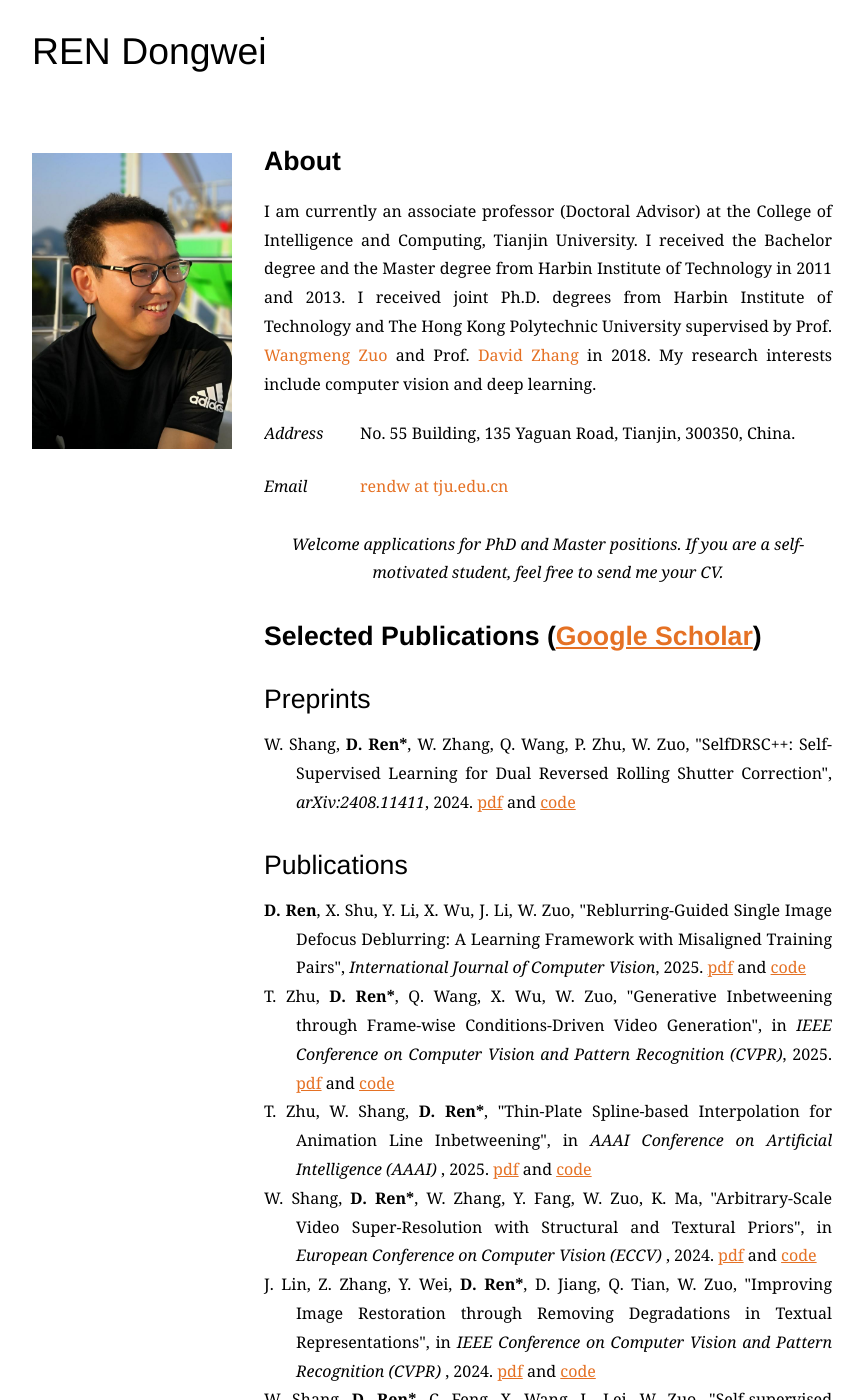
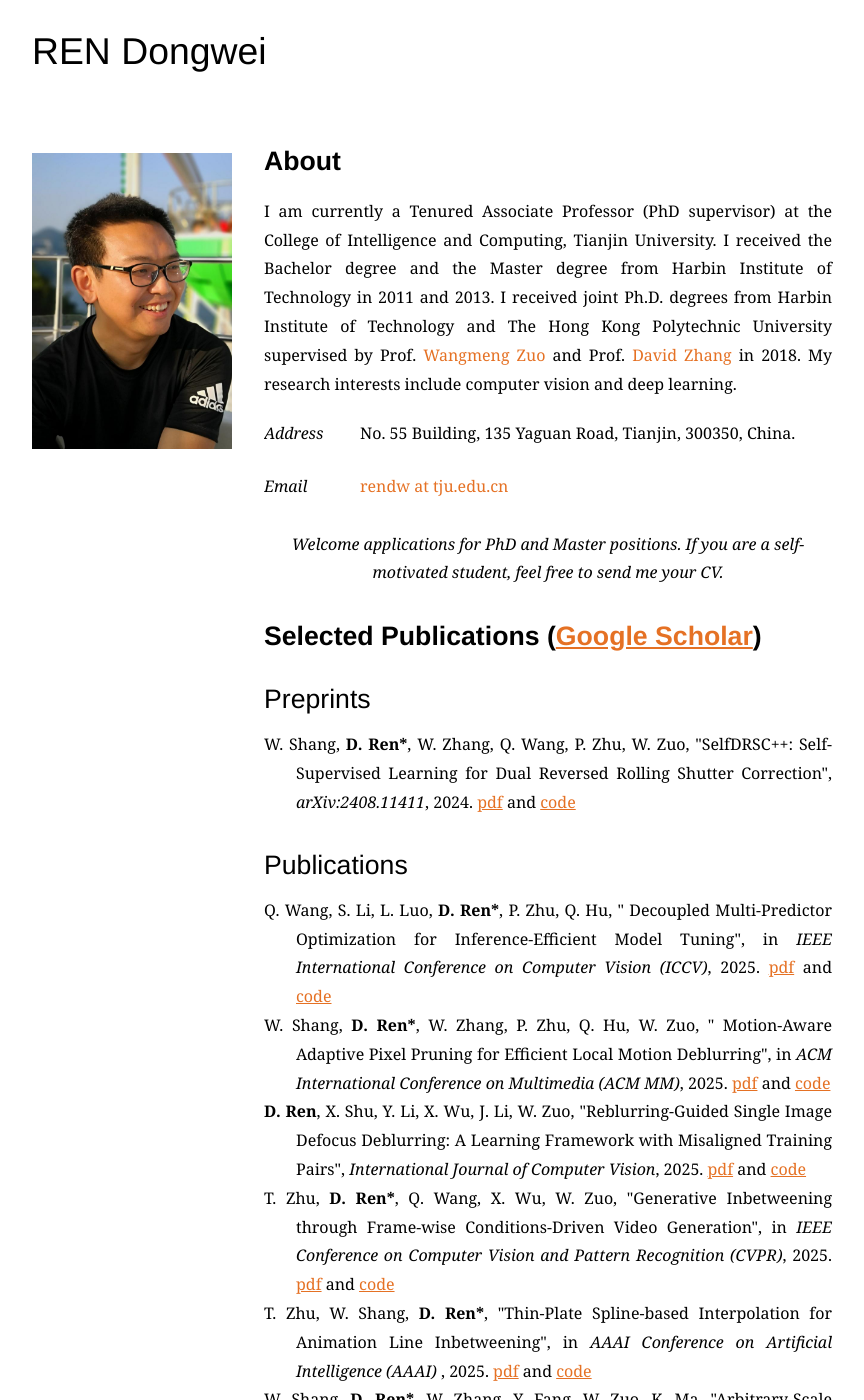
Before and after one commit to csdwren/csdwren.github.io, a Jekyll site: the page built from index.html, in a window 1280 px wide and 1400 px high. Shown: the whole window, without its empty margins (208-1072 px from the left). Built offline with Jekyll 4.4.1, drawn with Linux system fonts in a browser that asks for light colours; some web fonts are replaced; some of the changed text lies outside the part shown.

Commit message:
Update index.html

```diff
--- a/index.html
+++ b/index.html
@@ -9,7 +9,7 @@
 </div>
 	<div id="section2">
 	  <h4><strong>About</strong> </h4>
-			<p align="justify"> I am currently an associate professor (Doctoral Advisor) at the College of Intelligence and Computing, Tianjin University. I received the Bachelor degree and the Master degree from Harbin Institute of Technology in 2011 and 2013. I received joint Ph.D. degrees from Harbin Institute of Technology and The Hong Kong Polytechnic University supervised by Prof. <a href="http://homepage.hit.edu.cn/wangmengzuo">Wangmeng Zuo</a> and Prof. <a href="https://www4.comp.polyu.edu.hk/~csdzhang/">David Zhang</a> in 2018. My	research	interests include computer vision and deep learning.</p>
+			<p align="justify"> I am currently a Tenured Associate Professor (PhD supervisor) at the College of Intelligence and Computing, Tianjin University. I received the Bachelor degree and the Master degree from Harbin Institute of Technology in 2011 and 2013. I received joint Ph.D. degrees from Harbin Institute of Technology and The Hong Kong Polytechnic University supervised by Prof. <a href="http://homepage.hit.edu.cn/wangmengzuo">Wangmeng Zuo</a> and Prof. <a href="https://sds.cuhk.edu.cn/en/teacher/315">David Zhang</a> in 2018. My	research	interests include computer vision and deep learning.</p>
 			<dl class="cv">
               <dt>Address</dt>
               <dd>
@@ -42,6 +42,12 @@
 
       <ul class="cv">
 <li>
+          <div align="justify"> Q. Wang, S. Li, L. Luo, <strong>D. Ren*</strong>, P. Zhu, Q. Hu, &quot; Decoupled Multi-Predictor Optimization for Inference-Efficient Model Tuning&quot;</a>,  in <em> IEEE International Conference on Computer Vision (ICCV)</em>, 2025. <a href="https://arxiv.org/pdf/2409.17792"><u>pdf</u></a> and <a href=" https://github.com/ssscrystal/Reblurring-guided-JDRL"><u>code</u></a></div>
+          </li>
+<li>
+          <div align="justify">W. Shang, <strong>D. Ren*</strong>, W. Zhang, P. Zhu, Q. Hu, W. Zuo, &quot; Motion-Aware Adaptive Pixel Pruning for Efficient Local Motion Deblurring&quot;</a>, in <em> ACM International Conference on Multimedia (ACM MM)</em>, 2025. <a href="https://arxiv.org/pdf/2507.07708"><u>pdf</u></a> and <a href=" https://github.com/shangwei5/M2AENet"><u>code</u></a></div>
+          </li>
+<li>
           <div align="justify"> <strong>D. Ren</strong>, X. Shu, Y. Li, X. Wu, J. Li, W. Zuo, &quot;Reblurring-Guided Single Image Defocus Deblurring: A Learning Framework with Misaligned Training Pairs&quot;</a>,  <em> International Journal of Computer Vision</em>, 2025. <a href="https://arxiv.org/pdf/2409.17792"><u>pdf</u></a> and <a href=" https://github.com/ssscrystal/Reblurring-guided-JDRL"><u>code</u></a></div>
           </li>
 <li>
@@ -58,7 +64,7 @@
           <div align="justify"> J. Lin, Z. Zhang, Y. Wei, <strong>D. Ren*</strong>, D. Jiang, Q. Tian, W. Zuo, &quot;Improving Image Restoration through Removing Degradations in Textual Representations&quot;</a>,  in <em> IEEE Conference on Computer Vision and Pattern Recognition (CVPR) </em>, 2024. <a href=" https://openaccess.thecvf.com/content/CVPR2024/papers/Lin_Improving_Image_Restoration_through_Removing_Degradations_in_Textual_Representations_CVPR_2024_paper.pdf"><u>pdf</u></a> and <a href=" https://github.com/mrluin/TextualDegRemoval"><u>code</u></a></div>
           </li>
 <li>
-          <div align="justify">W. Shang, <strong>D. Ren*</strong>, C. Feng, X. Wang, L. Lei, W. Zuo, &quot;Self-supervised Learning to Bring Dual Reversed Rolling Shutter Images Alive&quot;</a>,  in <em> International Conference on Computer Vision (ICCV) </em>, 2023. <a href="https://arxiv.org/pdf/2305.19862.pdf"><u>pdf</u></a> and <a href="https://github.com/shangwei5/SelfDRSC"><u>code</u></a></div>
+          <div align="justify">W. Shang, <strong>D. Ren*</strong>, C. Feng, X. Wang, L. Lei, W. Zuo, &quot;Self-supervised Learning to Bring Dual Reversed Rolling Shutter Images Alive&quot;</a>,  in <em> IEEE International Conference on Computer Vision (ICCV) </em>, 2023. <a href="https://arxiv.org/pdf/2305.19862.pdf"><u>pdf</u></a> and <a href="https://github.com/shangwei5/SelfDRSC"><u>code</u></a></div>
           </li>
 
 <li>
@@ -80,7 +86,7 @@
           <div align="justify">Z. Yan, P. Li, B. Wang, <strong>D. Ren*</strong>, W. Zuo, &quot;Towards Learning Multi-domain Crowd Counting&quot;</a>,  <em>IEEE Transactions on Circuits and Systems for Video Technology</em>, 2021. <a href=" https://www.researchgate.net/publication/357260458_Towards_Learning_Multi-domain_Crowd_Counting"><u>pdf</u></a> and <a href="https://github.com/Zhaoyi-Yan/DCANet"><u>code</u></a></div>
           </li>
   <li>
-          <div align="justify">W. Shang, <strong>D. Ren*</strong>, D. Zou, J. Ren, P. Luo, W. Zuo, &quot;Bringing Events into Video Deblurring with Non-consecutively Blurry Frames&quot;</a>,  in <em>International Conference on Computer Vision (ICCV)</em>, 2021. <a href=" https://www.researchgate.net/publication/359001721_Bringing_Events_into_Video_Deblurring_with_Non-consecutively_Blurry_Frames"><u>pdf</u></a>, <a href="papers/2021_iccv_D2Nets_supp.pdf"><u>supp</u></a> and <a href="https://github.com/shangwei5/D2Net"><u>code</u></a></div>
+          <div align="justify">W. Shang, <strong>D. Ren*</strong>, D. Zou, J. Ren, P. Luo, W. Zuo, &quot;Bringing Events into Video Deblurring with Non-consecutively Blurry Frames&quot;</a>,  in <em>IEEE International Conference on Computer Vision (ICCV)</em>, 2021. <a href=" https://www.researchgate.net/publication/359001721_Bringing_Events_into_Video_Deblurring_with_Non-consecutively_Blurry_Frames"><u>pdf</u></a>, <a href="papers/2021_iccv_D2Nets_supp.pdf"><u>supp</u></a> and <a href="https://github.com/shangwei5/D2Net"><u>code</u></a></div>
 </li>
       <li>
           <div align="justify">Z. Zheng, P. Wang, <strong>D. Ren*</strong>, W. Liu, R. Ye, Q. Hu, W. Zuo, &quot;Enhancing Geometric Factors in Model Learning and Inference for Object Detection and Instance Segmentation&quot;</a>,  <em>IEEE Transactions on Cybernetics</em>, 2021. <a href="https://www.researchgate.net/publication/354170222_Enhancing_Geometric_Factors_in_Model_Learning_and_Inference_for_Object_Detection_and_Instance_Segmentation"><u>pdf</u></a> and <a href="https://github.com/Zzh-tju/CIoU"><u>code</u></a></div>
```
